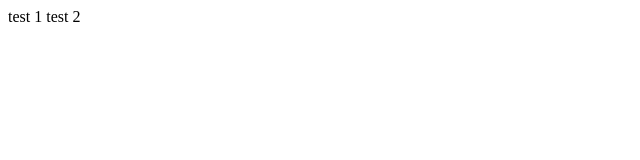
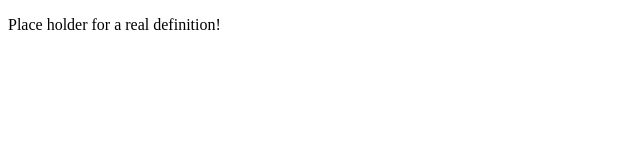
Before and after one commit to JustinD85/kanjiDefinitions, a plain HTML site: page index.html in a window 1280 px wide. Shown: the whole page, without its empty margins (0-640 px from the left). Drawn offline with Linux system fonts and the light colour scheme.

```diff
--- a/index.html
+++ b/index.html
@@ -1,13 +1,24 @@
+<!DOCTYPE html>
 <html>
-
 <header>
+<style type="css/style.css"></style>
 
 </header>
 
 <body>
+	<div class="container">
+		<div>
+
+		</div>
+
+		<div>
+			<p class="definition">Place holder for a real definition!</p>
+		</div>
+
+
+	</div>
+
 	<script src="js/app.js"></script>
-test 1
-test 2
 
 </body>
 </html>
```
